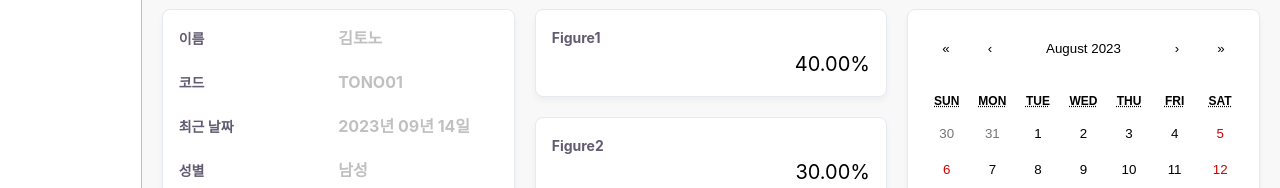
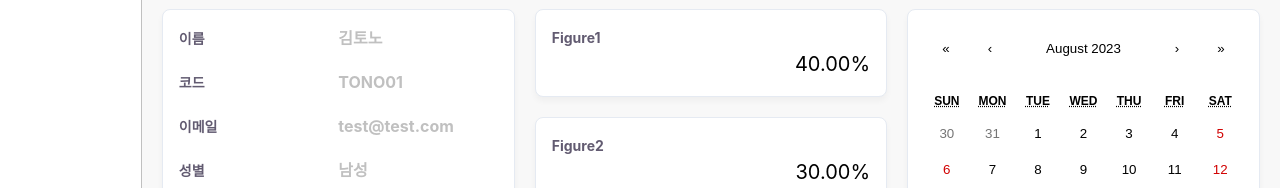
Before and after one commit to jmeno1011/tono-ui, a React (Create React App) app: page /p-dashboard/trend in a window 1280 px wide. Shown: the part 129-317 px from the top of the page. Built offline with nearby package versions, Linux system fonts and the light colour scheme; no server answers; the database is empty; a small style sheet from the web is missing.

Commit message:
add userinfo component feature

```diff
--- a/src/components/PDashboard/Dashboard/UserInfo/UserInfo.module.css
+++ b/src/components/PDashboard/Dashboard/UserInfo/UserInfo.module.css
@@ -36,3 +36,7 @@
   /* color: var(--p-primary-color); */
   color: silver;
 }
+
+.infoData{
+  color: var(--p-primary-color);
+}
--- a/src/components/PDashboard/Dashboard/UserInfo/UserInfo.tsx
+++ b/src/components/PDashboard/Dashboard/UserInfo/UserInfo.tsx
@@ -1,35 +1,88 @@
-import React from 'react'
-import styles from "./UserInfo.module.css"
+import React from "react";
+import styles from "./UserInfo.module.css";
+import { UserInfo as UserInfoType } from "types/pType";
 
-export default function UserInfo() {
+interface UserInfoProps {
+  user: UserInfoType | null;
+}
+
+export default function UserInfo({ user }: UserInfoProps) {
   return (
     <div className={styles.container}>
       <div className={styles.infoWrapper}>
         <div className={styles.infoRow}>
-          <div><span>이름</span></div>
-          <div><span>김토노</span></div>
+          <div>
+            <span>이름</span>
+          </div>
+          <div>
+            {user?.NAME ? (
+              <span className={styles.infoData}>{user.NAME}</span>
+            ) : (
+              <span>김토노</span>
+            )}
+          </div>
         </div>
         <div className={styles.infoRow}>
-          <div><span>코드</span></div>
-          <div><span>TONO01</span></div>
+          <div>
+            <span>코드</span>
+          </div>
+          <div>
+            {user?.CODE ? (
+              <span className={styles.infoData}>{user.CODE}</span>
+            ) : (
+              <span>TONO01</span>
+            )}
+          </div>
         </div>
         <div className={styles.infoRow}>
-          <div><span>최근 날짜</span></div>
-          <div><span>2023년 09년 14일</span></div>
+          <div>
+            <span>이메일</span>
+          </div>
+          <div>
+            {user?.EMAIL ? (
+              <span className={styles.infoData}>{user.EMAIL}</span>
+            ) : (
+              <span>test@test.com</span>
+            )}
+          </div>
         </div>
         <div className={styles.infoRow}>
-          <div><span>성별</span></div>
-          <div><span>남성</span></div>
+          <div>
+            <span>성별</span>
+          </div>
+          <div>
+            {user?.SEX ? (
+              <span className={styles.infoData}>{user.SEX}</span>
+            ) : (
+              <span>남성</span>
+            )}
+          </div>
         </div>
         <div className={styles.infoRow}>
-          <div><span>나이</span></div>
-          <div><span>30</span></div>
+          <div>
+            <span>나이</span>
+          </div>
+          <div>
+            {user?.AGE ? (
+              <span className={styles.infoData}>{user.AGE}</span>
+            ) : (
+              <span>30</span>
+            )}
+          </div>
         </div>
         <div className={styles.infoRow}>
-          <div><span>최근 회차</span></div>
-          <div><span>1</span></div>
+          <div>
+            <span>최근 회차</span>
+          </div>
+          <div>
+            {user?.ROUND ? (
+              <span className={styles.infoData}>{user.ROUND}</span>
+            ) : (
+              <span>1</span>
+            )}
+          </div>
         </div>
       </div>
     </div>
-  )
+  );
 }
--- a/src/pages/dashboard1/home/PDashboard.tsx
+++ b/src/pages/dashboard1/home/PDashboard.tsx
@@ -12,12 +12,14 @@ import { Outlet, useLocation } from "react-router-dom";
 import ModalPortal from "components/PDashboard/common/ModalPortal/ModalPortal";
 import SearchModal from "components/PDashboard/common/ModalPortal/SearchModal";
 import { db } from "lib/api";
-import { useDispatch } from "react-redux";
+import { useDispatch, useSelector } from "react-redux";
 import { getUserInfo } from "redux/features/pDashboard";
+import { RootState } from "store";
 
 export default function PDashboard() {
   const { pathname } = useLocation();
   const dispatch = useDispatch();
+  const { user } = useSelector((state: RootState) => state.pDash);
   const [value, onChange] = useState<Value>(new Date());
   const [openModal, setOpenModal] = useState(false);
   const onOpenModal = () => {
@@ -29,6 +31,7 @@ export default function PDashboard() {
 
   useEffect(() => {
     fetchUserList();
+  // eslint-disable-next-line react-hooks/exhaustive-deps
   }, []);
 
   const fetchUserList = async () => {
@@ -39,7 +42,7 @@ export default function PDashboard() {
     if (error) {
       console.log("error: ", error);
     } else {
-      dispatch(getUserInfo(data as UserInfoType[]))
+      dispatch(getUserInfo(data as UserInfoType[]));
     }
   };
 
@@ -55,7 +58,7 @@ export default function PDashboard() {
         </div>
       </header>
       <div className={styles.summary}>
-        <UserInfo />
+        <UserInfo user={user} />
         <Cards />
         <CalendarComponent value={value} onChange={onChange} />
       </div>
@@ -66,7 +69,10 @@ export default function PDashboard() {
       </main>
       {openModal && (
         <ModalPortal>
-          <SearchModal onCloseModal={onCloseModal} setOpenModal={setOpenModal} />
+          <SearchModal
+            onCloseModal={onCloseModal}
+            setOpenModal={setOpenModal}
+          />
         </ModalPortal>
       )}
     </div>
```
